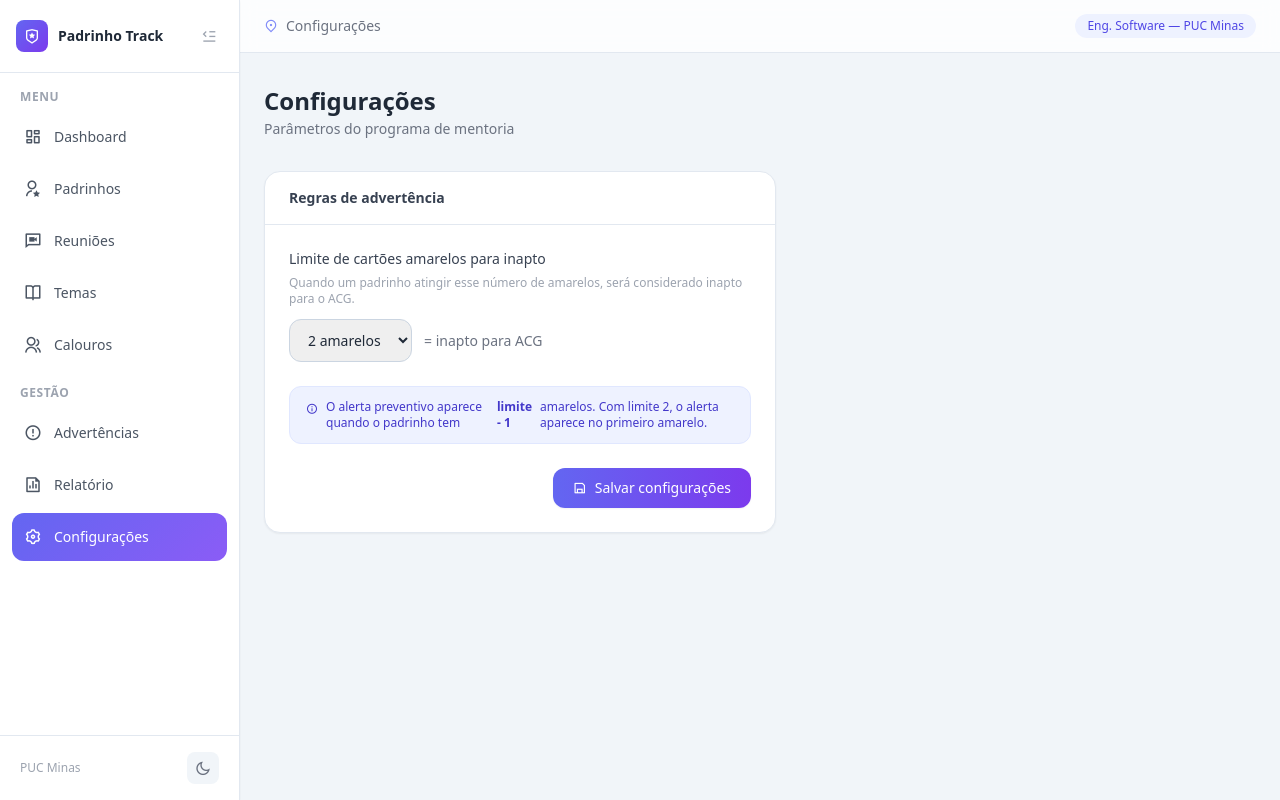
After one commit to christiano-gonara/padrinho-track, a Flask app: page /config in a window 1280 px wide. The commit adds this page. Run offline with Flask 3, Linux system fonts and the light colour scheme; data comes from the database, SQL or seed files in the repository; data that the repository does not hold is empty; some libraries are stand-ins or nearby versions.

Commit message:
feat: limite configurável de amarelos e páginas de configuraçoes

```diff
--- a/app.py
+++ b/app.py
@@ -228,6 +228,25 @@ def calouros():
     dados = get_calouros_match_completo()
     return render_template("calouros.html", dados=dados)
 
+# ── Configurações ──────────────────────────────────────────────────────────
+
+@app.route("/config", methods=["GET", "POST"])
+def configuracoes():
+    if request.method == "POST":
+        limite = request.form.get("limite_amarelos", "2")
+        conn = get_conn()
+        conn.execute(
+            "UPDATE config SET valor=? WHERE chave='limite_amarelos'",
+            (limite,)
+        )
+        conn.commit()
+        conn.close()
+        flash("Configurações salvas.", "success")
+        return redirect(url_for("configuracoes"))
+    from models import get_config
+    limite_atual = get_config("limite_amarelos", "2")
+    return render_template("config.html", limite_amarelos=limite_atual)
+
 # ── Inicialização ──────────────────────────────────────────────────────────
 
 if __name__ == "__main__":
--- a/database.py
+++ b/database.py
@@ -81,6 +81,13 @@ def init_db():
         FOREIGN KEY (calouro_id)  REFERENCES calouros(id),
         UNIQUE (padrinho_id, calouro_id)
     );
+
+    CREATE TABLE IF NOT EXISTS config (
+        chave TEXT PRIMARY KEY,
+        valor TEXT NOT NULL
+    );
+
+    INSERT OR IGNORE INTO config (chave, valor) VALUES ('limite_amarelos', '2');
     """)
     conn.commit()
     conn.close()
--- a/models.py
+++ b/models.py
@@ -194,6 +194,12 @@ def get_advertencias_padrinho(padrinho_id):
     conn.close()
     return advertencias
 
+def get_config(chave, padrao=None):
+    conn = get_conn()
+    row = conn.execute("SELECT valor FROM config WHERE chave=?", (chave,)).fetchone()
+    conn.close()
+    return row["valor"] if row else padrao
+
 def calcular_status(padrinho_id):
     conn = get_conn()
     amarelos = conn.execute(
@@ -206,11 +212,13 @@ def calcular_status(padrinho_id):
     ).fetchone()[0]
     conn.close()
 
+    limite = int(get_config("limite_amarelos", "2"))
+
     if vermelhos >= 1:
         return {"status": "inapto_vermelho", "amarelos": amarelos, "vermelhos": vermelhos}
-    if amarelos >= 2:
+    if amarelos >= limite:
         return {"status": "inapto_amarelo", "amarelos": amarelos, "vermelhos": vermelhos}
-    if amarelos == 1:
+    if amarelos == limite - 1:
         return {"status": "alerta", "amarelos": amarelos, "vermelhos": vermelhos}
     return {"status": "apto", "amarelos": 0, "vermelhos": 0}
 
--- a/templates/base.html
+++ b/templates/base.html
@@ -95,6 +95,11 @@
         <i class="ri-file-chart-line text-lg shrink-0"></i>
         <span class="nav-label whitespace-nowrap">Relatório</span>
       </a>
+      <a href="/config" class="nav-item flex items-center gap-3 px-3 py-2.5 rounded-xl text-sm text-gray-600 dark:text-gray-300 hover:bg-slate-100 dark:hover:bg-gray-800 transition">
+        <i class="ri-settings-3-line text-lg shrink-0"></i>
+        <span class="nav-label whitespace-nowrap">Configurações</span>
+      </a>
+
     </nav>
 
     <!-- Footer -->
--- /dev/null
+++ b/templates/config.html
@@ -0,0 +1,55 @@
+{% extends "base.html" %}
+{% block title %}Configurações — Padrinho Track{% endblock %}
+{% block page_title %}Configurações{% endblock %}
+
+{% block content %}
+
+<div class="flex items-center justify-between mb-8">
+  <div>
+    <h1 class="text-2xl font-bold text-gray-800 dark:text-gray-100">Configurações</h1>
+    <p class="text-sm text-gray-500 dark:text-gray-400 mt-0.5">Parâmetros do programa de mentoria</p>
+  </div>
+</div>
+
+<div class="max-w-lg">
+  <div class="bg-white dark:bg-gray-900 rounded-2xl border border-slate-200 dark:border-gray-800 overflow-hidden shadow-sm">
+    <div class="px-6 py-4 border-b border-slate-200 dark:border-gray-800">
+      <h2 class="text-sm font-semibold text-gray-700 dark:text-gray-300">Regras de advertência</h2>
+    </div>
+    <form action="/config" method="POST" class="p-6 flex flex-col gap-6">
+      <div>
+        <label class="block text-sm font-medium text-gray-700 dark:text-gray-300 mb-1.5">
+          Limite de cartões amarelos para inapto
+        </label>
+        <p class="text-xs text-gray-400 dark:text-gray-500 mb-3">
+          Quando um padrinho atingir esse número de amarelos, será considerado inapto para o ACG.
+        </p>
+        <div class="flex items-center gap-3">
+          <select name="limite_amarelos"
+                  class="border border-slate-300 dark:border-gray-700 dark:bg-gray-800 dark:text-gray-100 rounded-xl px-3.5 py-2.5 text-sm focus:outline-none focus:ring-2 focus:ring-indigo-400 transition">
+            {% for i in range(1, 6) %}
+              <option value="{{ i }}" {% if i == limite_amarelos | int %}selected{% endif %}>
+                {{ i }} amarelo{{ 's' if i > 1 }}
+              </option>
+            {% endfor %}
+          </select>
+          <span class="text-sm text-gray-500 dark:text-gray-400">= inapto para ACG</span>
+        </div>
+      </div>
+
+      <div class="bg-indigo-50 dark:bg-indigo-950 border border-indigo-100 dark:border-indigo-900 rounded-xl px-4 py-3 text-xs text-indigo-700 dark:text-indigo-300 flex items-start gap-2">
+        <i class="ri-information-line shrink-0 mt-0.5"></i>
+        O alerta preventivo aparece quando o padrinho tem <strong>limite - 1</strong> amarelos. Com limite 2, o alerta aparece no primeiro amarelo.
+      </div>
+
+      <div class="flex justify-end">
+        <button type="submit"
+                class="flex items-center gap-2 bg-gradient-to-r from-indigo-500 to-violet-600 text-white text-sm px-5 py-2.5 rounded-xl hover:from-indigo-600 hover:to-violet-700 transition font-medium shadow-sm">
+          <i class="ri-save-line"></i> Salvar configurações
+        </button>
+      </div>
+    </form>
+  </div>
+</div>
+
+{% endblock %}
```
